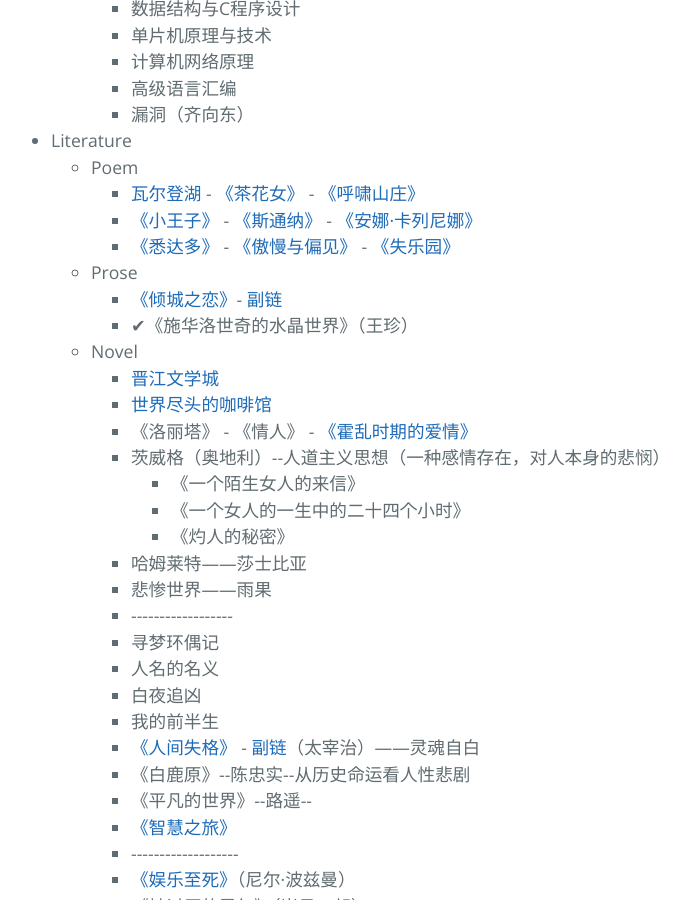
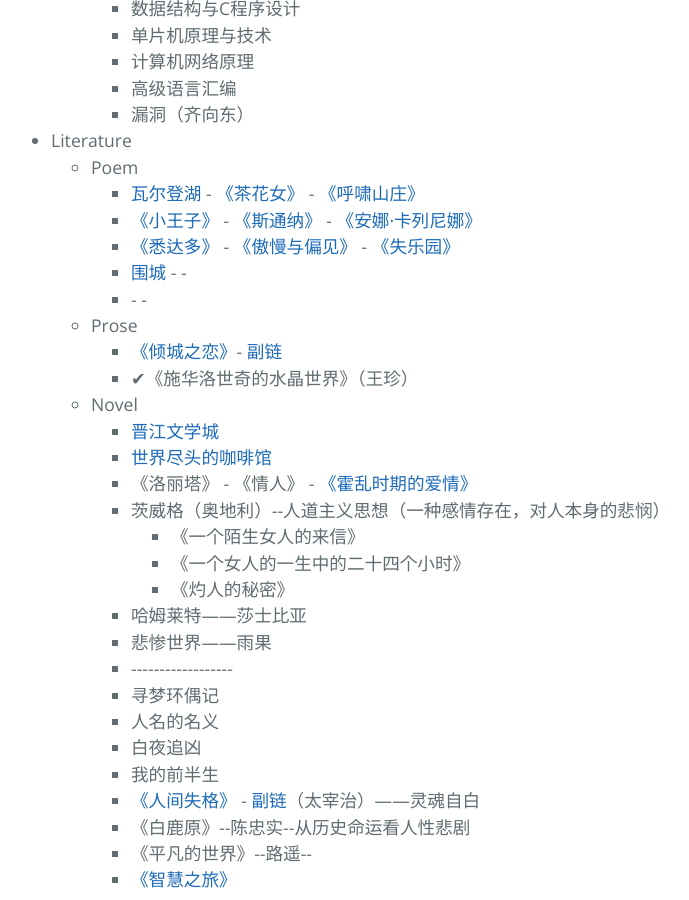
Before and after one commit to AmbroseRen/test, a Jekyll site: the page built from Library/BookListsOne.md, in a window 1280 px wide and 900 px high, scrolled down 2425 px. Shown: the whole window, without its empty margins (213-902 px from the left). Built offline with Jekyll 4.4.1, drawn with Linux system fonts in a browser that asks for light colours; our own code applies the rules of GitHub Pages for plain Markdown files; the repository's description, which GitHub fills in, is left out.

Commit message:
Update BookListsOne.md

```diff
--- a/Library/BookListsOne.md
+++ b/Library/BookListsOne.md
@@ -147,6 +147,8 @@
                     <li><a href="http://www.newxue.com/waerdenghu/">瓦尔登湖</a> - <a href="http://www.newxue.com/chahuanv/">《茶花女》</a> - <a href="http://www.newxue.com/mingzhu/huxiaoshanzhuang/">《呼啸山庄》</a></li>
                     <li><a href="http://www.newxue.com/mingzhu/xiaowangzi/">《小王子》</a> - <a href="https://www.yooread.net/7/4978/">《斯通纳》</a> - <a href="http://www.newxue.com/mingzhu/annakalienina/">《安娜·卡列尼娜》</a></li>
                     <li><a href="https://raw.githubusercontent.com/AmbroseRen/Picture/master/book/Literature/Poem/%E6%82%89%E8%BE%BE%E5%A4%9A.txt">《悉达多》</a> - <a href="http://www.dushu369.com/waiguomingzhu/amypj/">《傲慢与偏见》</a> - <a href="https://www.kunnu.com/shileyuan/">《失乐园》</a></li>
+                    <li><a href="http://www.newxue.com/weicheng/">围城</a> - <a href=""></a> - <a href=""></a></li>
+                    <li><a href=""></a> - <a href=""></a> - <a href=""></a></li>
                 </ul>
             </li>
             <li>Prose
```
